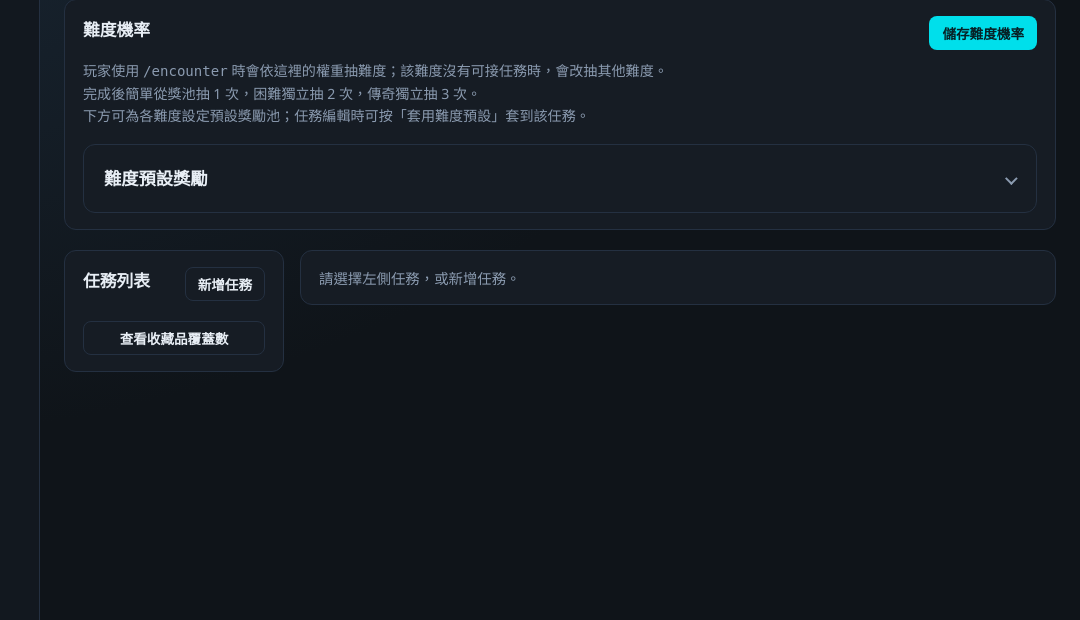
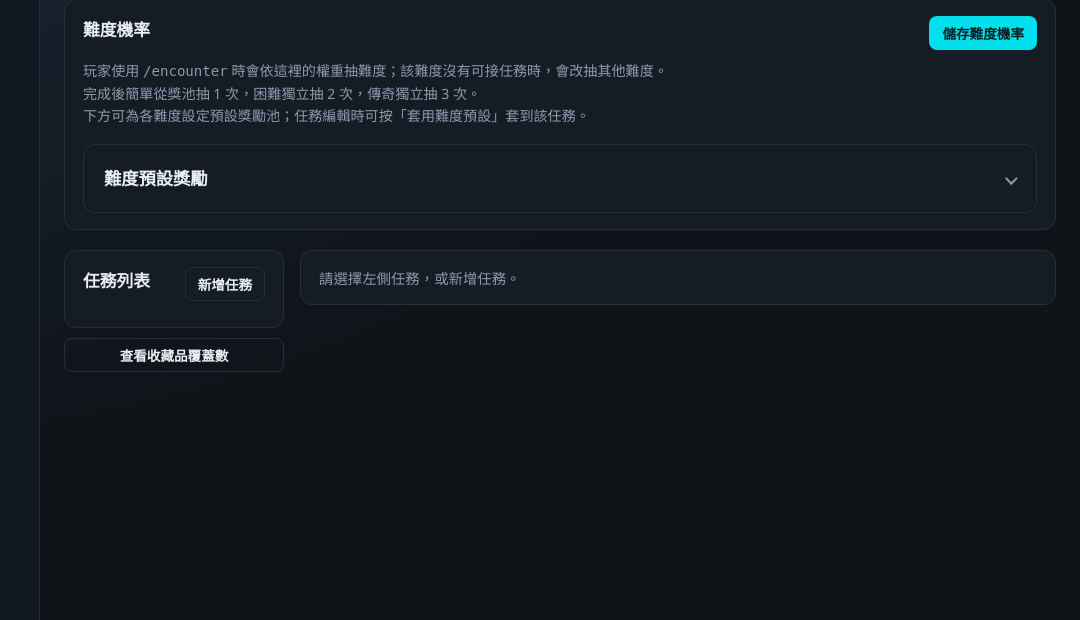
Before and after one commit to ani20168/Natalie-bot, a Python web app: template web/templates/encounter_admin.html in a window 1280 px wide. Shown: the part 180-800 px from the top of the page, without its empty margins (200-1280 px from the left). Run offline with Jinja, Linux system fonts and the light colour scheme; the template is opened without the code that fills it, so the values that code supplies are empty.

Commit message:
修正CSS

```diff
--- a/web/static/panel.css
+++ b/web/static/panel.css
@@ -1525,9 +1525,15 @@ a {
   padding-right: 4px;
 }
 
+.encounter-quest-aside {
+  display: flex;
+  flex-direction: column;
+  gap: 10px;
+  min-width: 0;
+}
+
 .encounter-coverage-btn {
   width: 100%;
-  margin-top: 10px;
 }
 
 .encounter-coverage-list {
--- a/web/templates/base.html
+++ b/web/templates/base.html
@@ -6,7 +6,7 @@
   <title>{{ title }}</title>
   <link rel="icon" href="/static/panel-icon.png" type="image/png">
   <link rel="apple-touch-icon" href="/static/panel-icon.png">
-  <link rel="stylesheet" href="/static/panel.css?v=20260903-7">
+  <link rel="stylesheet" href="/static/panel.css?v=20260903-8">
 </head>
 <body class="{% block body_class %}{% endblock %}">
   {% block content %}{% endblock %}
--- a/web/templates/encounter_admin.html
+++ b/web/templates/encounter_admin.html
@@ -25,12 +25,14 @@
 </section>
 
 <section class="encounter-workspace">
-  <aside class="encounter-quest-nav">
-    <div class="encounter-card-head">
-      <h3>任務列表</h3>
-      <button type="button" class="btn btn-outline btn-sm" id="encounter-quest-new">新增任務</button>
+  <aside class="encounter-quest-aside">
+    <div class="encounter-quest-nav">
+      <div class="encounter-card-head">
+        <h3>任務列表</h3>
+        <button type="button" class="btn btn-outline btn-sm" id="encounter-quest-new">新增任務</button>
+      </div>
+      <div id="encounter-quest-list" class="encounter-quest-list"></div>
     </div>
-    <div id="encounter-quest-list" class="encounter-quest-list"></div>
     <button type="button" class="btn btn-outline btn-sm encounter-coverage-btn" id="encounter-coverage-open">查看收藏品覆蓋數</button>
   </aside>
   <div class="encounter-editor" id="encounter-editor">
```
